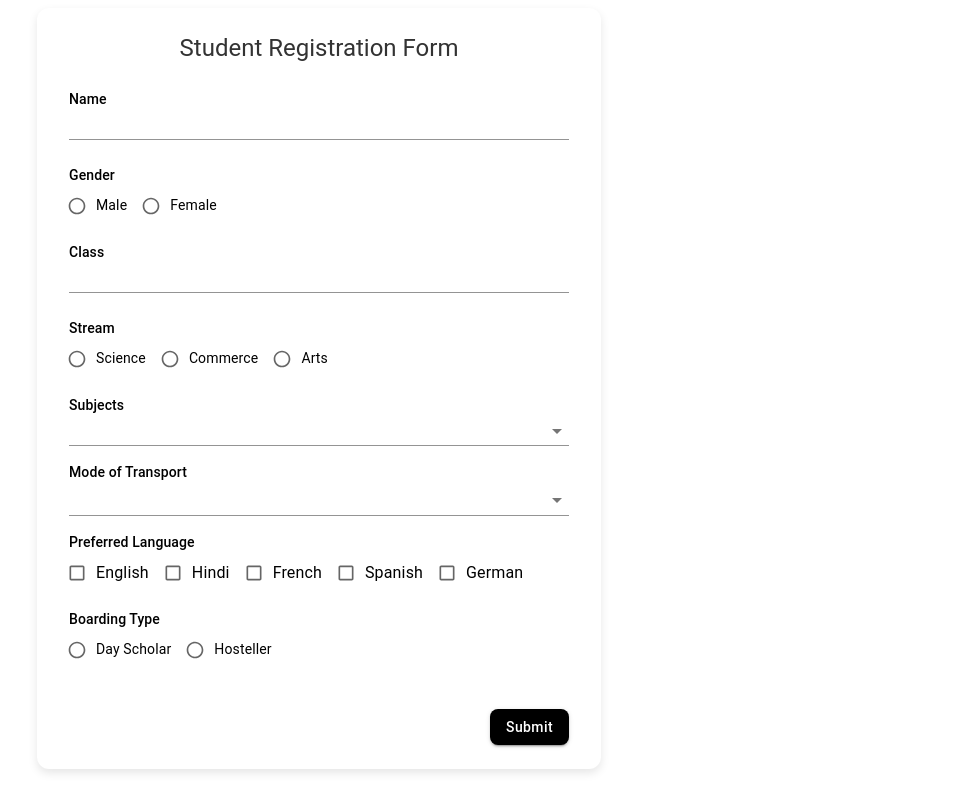
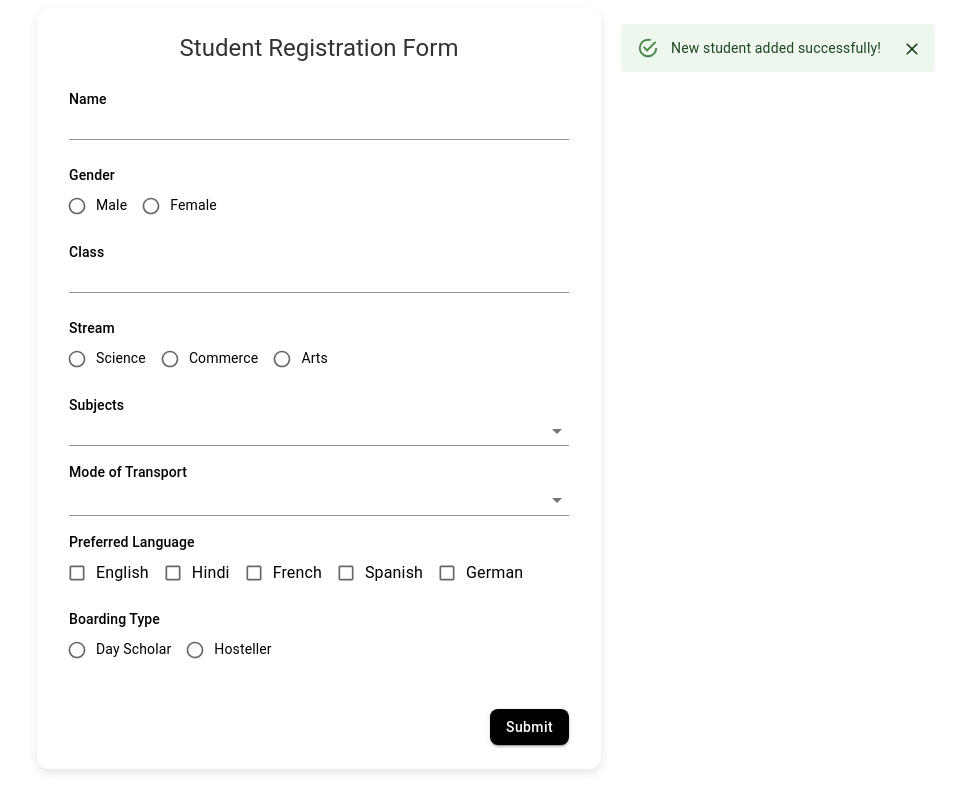
Before and after one commit to Push9828/iauro-interview-task, a React (Create React App) app: page / in a window 1280 px wide. Both pictures are taken after typing "Sample", "Sample", "Sample" into the empty fields and a click on the button "Submit". Shown: the top 800 px of the page, without its empty margins (321-1280 px from the left). Built offline with nearby package versions, Linux system fonts and the light colour scheme.

Commit message:
add snackbar

```diff
--- a/src/components/StudentForm.js
+++ b/src/components/StudentForm.js
@@ -4,6 +4,7 @@ import {
   CustomRadioGroup,
   CustomButton,
   CustomSelect,
+  CustomSnackbar,
 } from "./Ui";
 import {
   Box,
@@ -35,6 +36,10 @@ export const StudentForm = ({
     boardingType: "",
   });
 
+  const [snackbarOpen, setSnackbarOpen] = useState(false);
+  const [snackbarMessage, setSnackbarMessage] = useState("");
+  const [snackbarSeverity, setSnackbarSeverity] = useState("");
+
   useEffect(() => {
     if (editingIndex !== null && studentToEdit) {
       setFormData({ ...studentToEdit });
@@ -43,7 +48,6 @@ export const StudentForm = ({
 
   const handleChange = (e) => {
     const { name, value } = e.target;
-    console.log(name, value);
     setFormData((prev) => ({ ...prev, [name]: value }));
   };
 
@@ -69,9 +73,14 @@ export const StudentForm = ({
     e.preventDefault();
     if (editingIndex !== null) {
       handleSaveEdit(formData, editingIndex);
+      setSnackbarMessage("Student information updated successfully!");
+      setSnackbarSeverity("success");
     } else {
       addStudent(formData);
+      setSnackbarMessage("New student added successfully!");
+      setSnackbarSeverity("success");
     }
+    setSnackbarOpen(true);
 
     setFormData({
       name: "",
@@ -83,6 +92,10 @@ export const StudentForm = ({
       preferredLanguage: [],
       boardingType: "",
     });
+  };
+
+  const handleSnackbarClose = () => {
+    setSnackbarOpen(false);
   };
 
   return (
@@ -217,6 +230,12 @@ export const StudentForm = ({
           </CustomButton>
         </Box>
       </form>
+      <CustomSnackbar
+        open={snackbarOpen}
+        message={snackbarMessage}
+        severity={snackbarSeverity}
+        onClose={handleSnackbarClose}
+      />
     </Box>
   );
 };
--- a/src/components/Ui/CustomTable.js
+++ b/src/components/Ui/CustomTable.js
@@ -5,10 +5,40 @@ import {
   TableHead,
   TableRow,
 } from "@mui/material";
+import { useState, useEffect } from "react";
 import { CustomButton } from "./Button";
+import { CustomSnackbar } from "./Snackbar";
 
 export const CustomTable = ({ data, columns, onEdit, onDelete }) => {
+  const [snackbarOpen, setSnackbarOpen] = useState(false);
+  const [snackbarMessage, setSnackbarMessage] = useState("");
+  const [snackbarSeverity, setSnackbarSeverity] = useState("");
+
+  useEffect(() => {
+    if (snackbarMessage) {
+      setSnackbarOpen(true);
+    }
+  }, [snackbarMessage]);
+
+  const handleSnackbarClose = () => {
+    setSnackbarOpen(false);
+    setSnackbarMessage("");
+  };
+
+  const handleClick = (selectedRowIndex, action) => {
+    if (action === "edit") {
+      onEdit(selectedRowIndex);
+      setSnackbarMessage("Update student information");
+      setSnackbarSeverity("info");
+    } else if (action === "delete") {
+      onDelete(selectedRowIndex);
+      setSnackbarMessage("Student deleted successfully!");
+      setSnackbarSeverity("error");
+    }
+  };
+
   return (
+    <>
       <Table>
         <TableHead>
           <TableRow>
@@ -45,14 +75,14 @@ export const CustomTable = ({ data, columns, onEdit, onDelete }) => {
               >
                 <CustomButton
                   variant="contained"
-                onClick={() => onEdit(rowIndex)}
+                  onClick={() => handleClick(rowIndex, "edit")}
                   sx={{ mr: 1 }}
                 >
                   Edit
                 </CustomButton>
                 <CustomButton
                   variant="outlined"
-                onClick={() => onDelete(rowIndex)}
+                  onClick={() => handleClick(rowIndex, "delete")}
                 >
                   Delete
                 </CustomButton>
@@ -61,5 +91,12 @@ export const CustomTable = ({ data, columns, onEdit, onDelete }) => {
           ))}
         </TableBody>
       </Table>
+      <CustomSnackbar
+        open={snackbarOpen}
+        message={snackbarMessage}
+        severity={snackbarSeverity}
+        onClose={handleSnackbarClose}
+      />
+    </>
   );
 };
--- /dev/null
+++ b/src/components/Ui/Snackbar.js
@@ -0,0 +1,17 @@
+import { Snackbar, Alert, Slide } from "@mui/material";
+
+export const CustomSnackbar = ({ open, message, severity, onClose }) => {
+  return (
+    <Snackbar
+      open={open}
+      autoHideDuration={3000}
+      onClose={onClose}
+      anchorOrigin={{ vertical: "top", horizontal: "right" }}
+      TransitionComponent={(props) => <Slide {...props} direction="down" />}
+    >
+      <Alert onClose={onClose} severity={severity} sx={{ width: "100%" }}>
+        {message}
+      </Alert>
+    </Snackbar>
+  );
+};
--- a/src/components/Ui/index.js
+++ b/src/components/Ui/index.js
@@ -3,3 +3,4 @@ export { CustomRadioGroup } from "./CustomRadioGroup";
 export { CustomButton } from "./Button";
 export { CustomSelect } from "./CustomSelect";
 export { CustomTable } from "./CustomTable";
+export { CustomSnackbar } from "./Snackbar";
```
Lines whose indentation alone changed are shown as unchanged.
